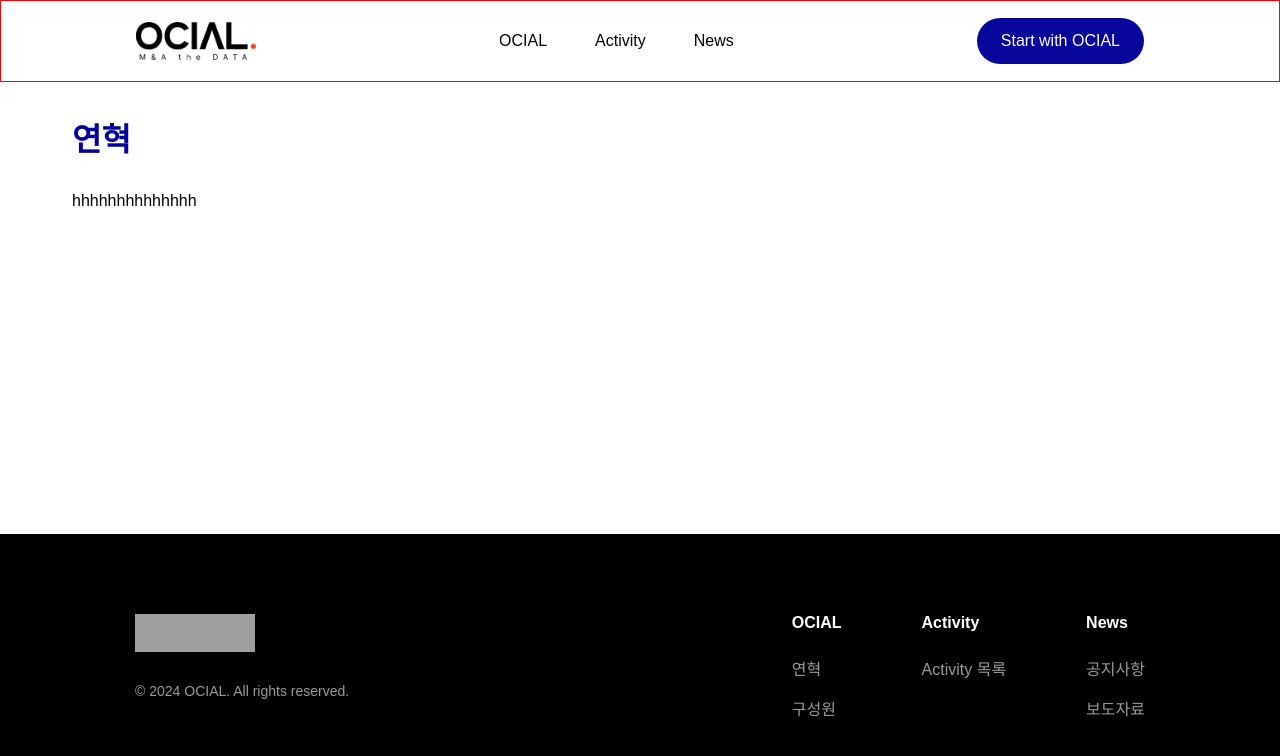
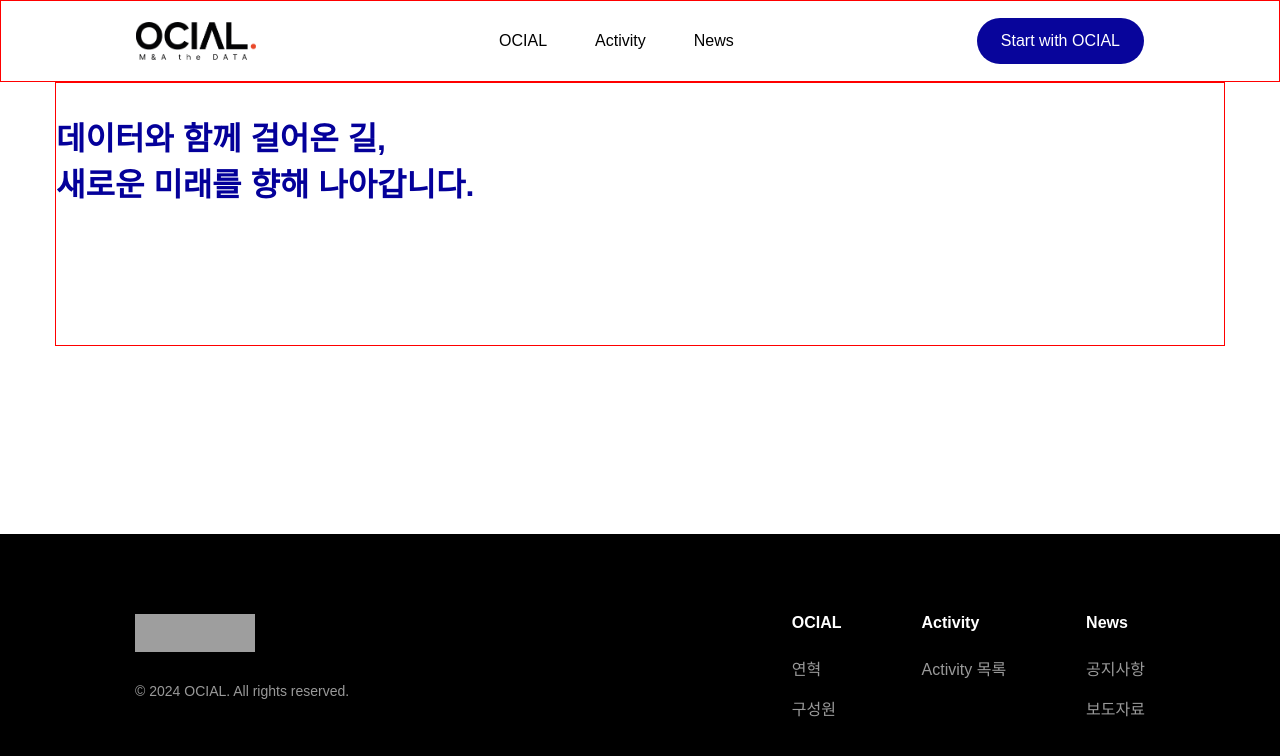
Before and after one commit to Team-Ocial/Ocial_FE, a React (Vite) app: page /OCIAL/history in a window 1280 px wide. Shown: the top 756 px of the page. Built offline with nearby package versions, Linux system fonts and the light colour scheme; grey boxes are pictures that could not be loaded; a web font is replaced by a local one.

Commit message:
feat: 히스토리페이지 한번 확인

```diff
--- a/package.json
+++ b/package.json
@@ -13,6 +13,7 @@
   "dependencies": {
     "@emotion/react": "^11.14.0",
     "@emotion/styled": "^11.14.1",
+    "@headlessui/react": "^2.2.4",
     "@tanstack/react-query": "^5.66.9",
     "@tanstack/react-query-devtools": "^5.66.9",
     "@vitejs/plugin-react": "^4.3.4",
--- a/src/pages/MainPage.tsx
+++ b/src/pages/MainPage.tsx
@@ -29,6 +29,7 @@ const sectionBase = css`
 const heroSection = css`
   ${sectionBase};
   height: 880px;
+  border: 2px solid blue;
 `;
 
 const aboutSection = css`
--- a/src/pages/ocial/HistoryPage.tsx
+++ b/src/pages/ocial/HistoryPage.tsx
@@ -1,30 +1,28 @@
 import { css } from '@emotion/react';
+import { theme } from '@/styles/theme';
 
 const HistoryPage = () => (
-  <div css={pageContainer}>
-    <h1 css={pageTitle}>연혁</h1>
-    <div css={historyContainer}>hhhhhhhhhhhhhh</div>
+  <div css={historyContainer}>
+    <h1 css={pageTitle}>
+      데이터와 함께 걸어온 길,
+      <br />
+      새로운 미래를 향해 나아갑니다.
+    </h1>
   </div>
 );
 
 export default HistoryPage;
 
 // Styles
-const pageContainer = css`
-  padding: 2rem;
-  max-width: 1200px;
+const historyContainer = css`
+  width: ${theme.layout.width.content};
   margin: 0 auto;
+  padding: 30px 0 140px 0;
+  border: 1px solid red;
 `;
 
 const pageTitle = css`
   font-size: 2rem;
   font-weight: 700;
   color: #04009a;
-  margin-bottom: 2rem;
 `;
-
-const historyContainer = css`
-  display: flex;
-  flex-direction: column;
-  gap: 3rem;
-`;
--- a/src/pages/ocial/MembersPage.tsx
+++ b/src/pages/ocial/MembersPage.tsx
@@ -1,4 +1,3 @@
-// src/pages/ocial/MembersPage.tsx
 import { css } from '@emotion/react';
 
 const MembersPage = () => (
```
Also changed, not shown: 1 other file (tests, documents, lock files or other folders).
